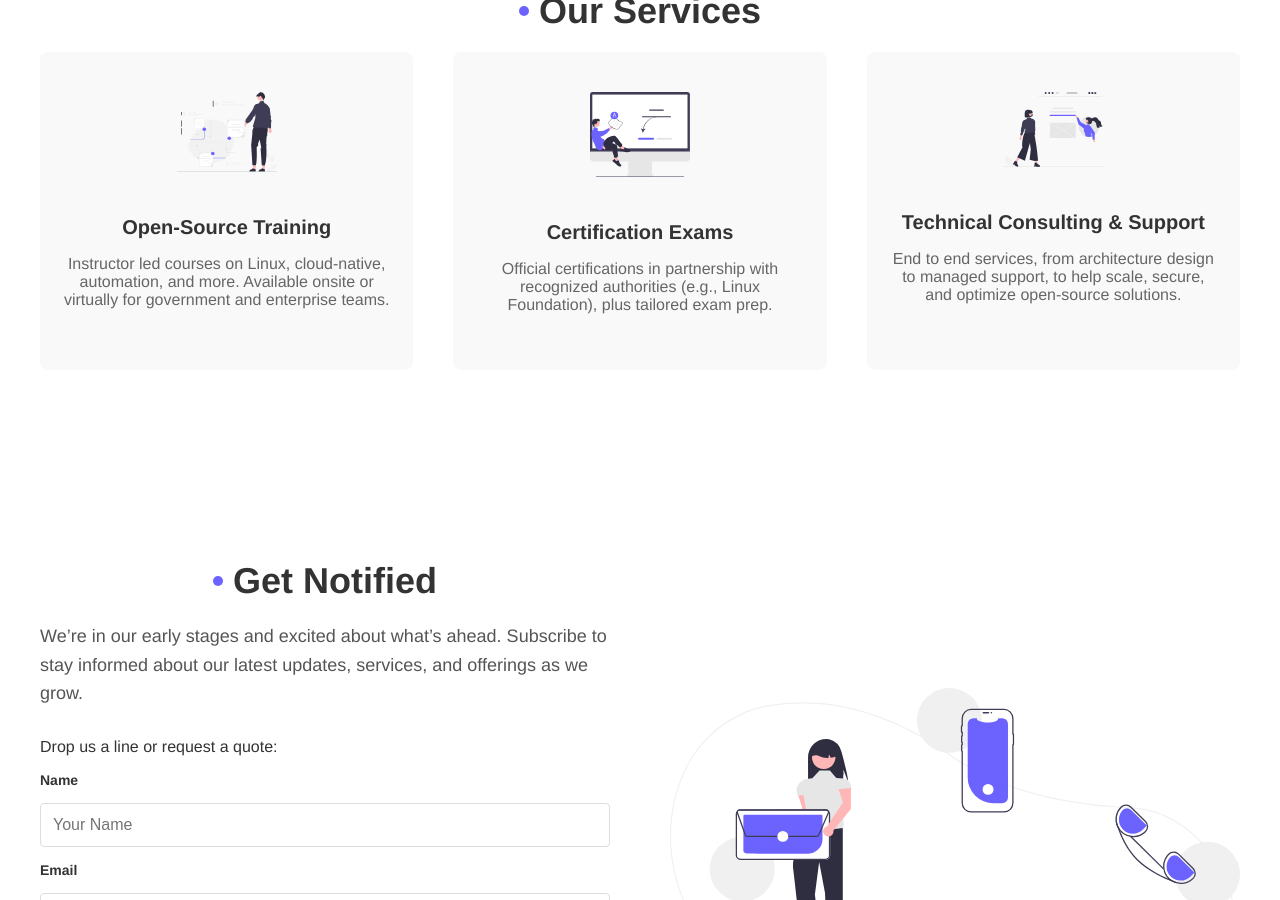
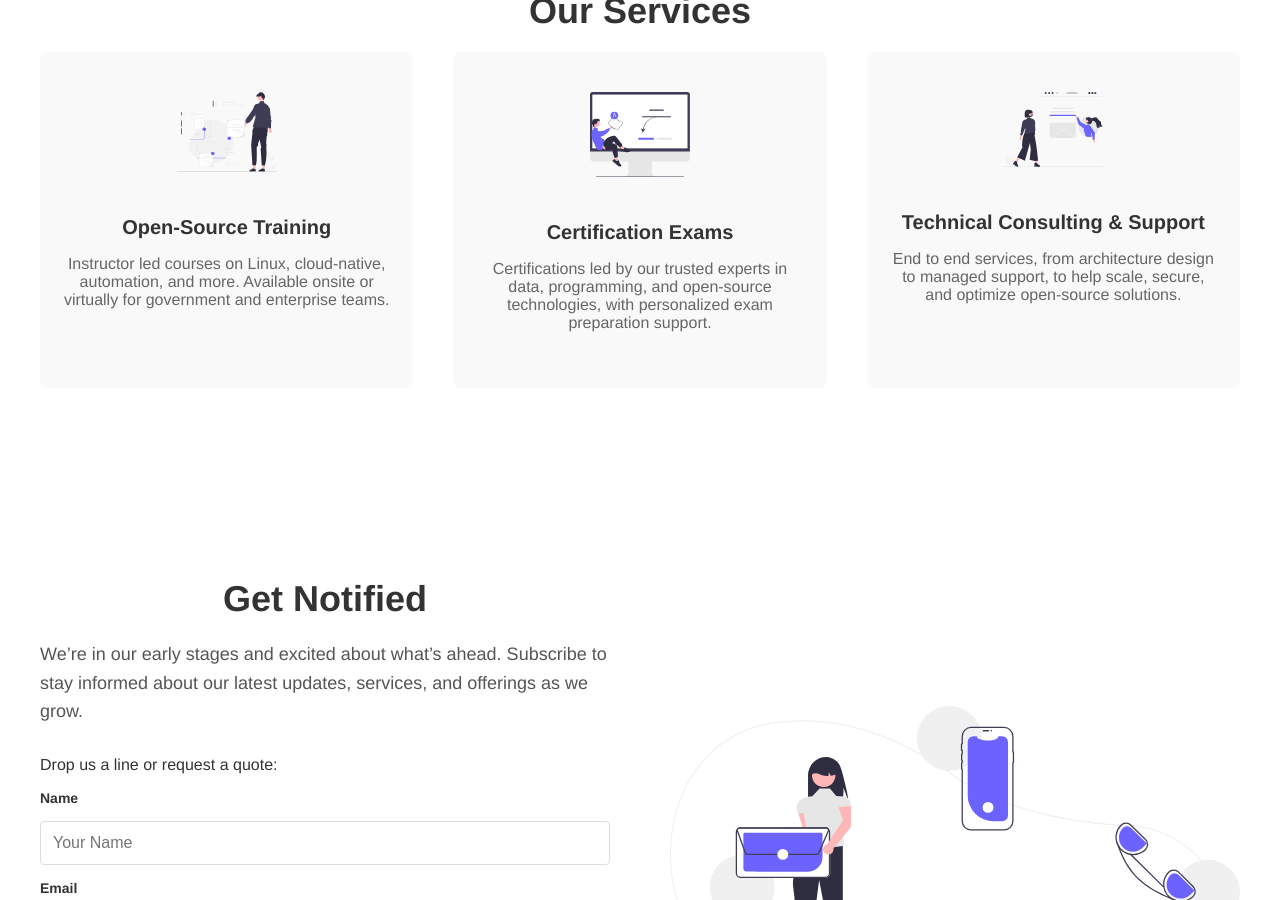
Before and after one commit to kostem-my/kostem-my.github.io, a Jekyll site: the page built from index.html, in a window 1280 px wide and 900 px high, scrolled down 1435 px. Built offline with Jekyll 4.4.1, drawn with Linux system fonts in a browser that asks for light colours.

Commit message:
delete bullets

```diff
--- a/index.html
+++ b/index.html
@@ -24,9 +24,7 @@ title: KOSTEM_MY
       <img src="/assets/images/about.svg" alt="About illustration" />
     </div>
     <div class="about-text">
-      <h2 class="section-title">
-        <span class="bullet"></span> About Us
-      </h2>
+      <h2 class="section-title">About Us</h2>
       <p class="about-description">
         Koperasi Sumber Terbuka Selangor Bhd (KOSTEM) is a trusted open-source training, certification, and service provider dedicated to empowering public-sector
         and enterprise organizations. We specialize in delivering expert-led programs that enhance technical capability, ensure compliance, and drive innovation using
@@ -68,9 +66,7 @@ title: KOSTEM_MY
 
 <section id="services" class="services">
   <div class="container">
-    <h2 class="section-title">
-      <span class="bullet"></span> Our Services
-    </h2>
+    <h2 class="section-title">Our Services</h2>
 
     <div class="services-grid">
       <div class="service-box">
@@ -81,7 +77,7 @@ title: KOSTEM_MY
       <div class="service-box">
         <img src="/assets/images/exam.svg" alt="Email Marketing" />
         <h3>Certification Exams</h3>
-        <p>Official certifications in partnership with recognized authorities (e.g., Linux Foundation), plus tailored exam prep.</p>
+        <p>Certifications led by our trusted experts in data, programming, and open-source technologies, with personalized exam preparation support.</p>
       </div>
       <div class="service-box">
         <img src="/assets/images/support.svg" alt="Mobile Apps" />
@@ -142,9 +138,7 @@ title: KOSTEM_MY
 <section id="contact" class="contact">
   <div class="container contact-grid">
     <div class="contact-info">
-      <h2 class="section-title">
-        <span class="bullet"></span> Get Notified
-      </h2>
+      <h2 class="section-title">Get Notified</h2>
       <p class="contact-description">We’re in our early stages and excited about what’s ahead.
         Subscribe to stay informed about our latest updates, services, and offerings as we grow.</p>
       <p> Drop us a line or request a quote:</p>
```
